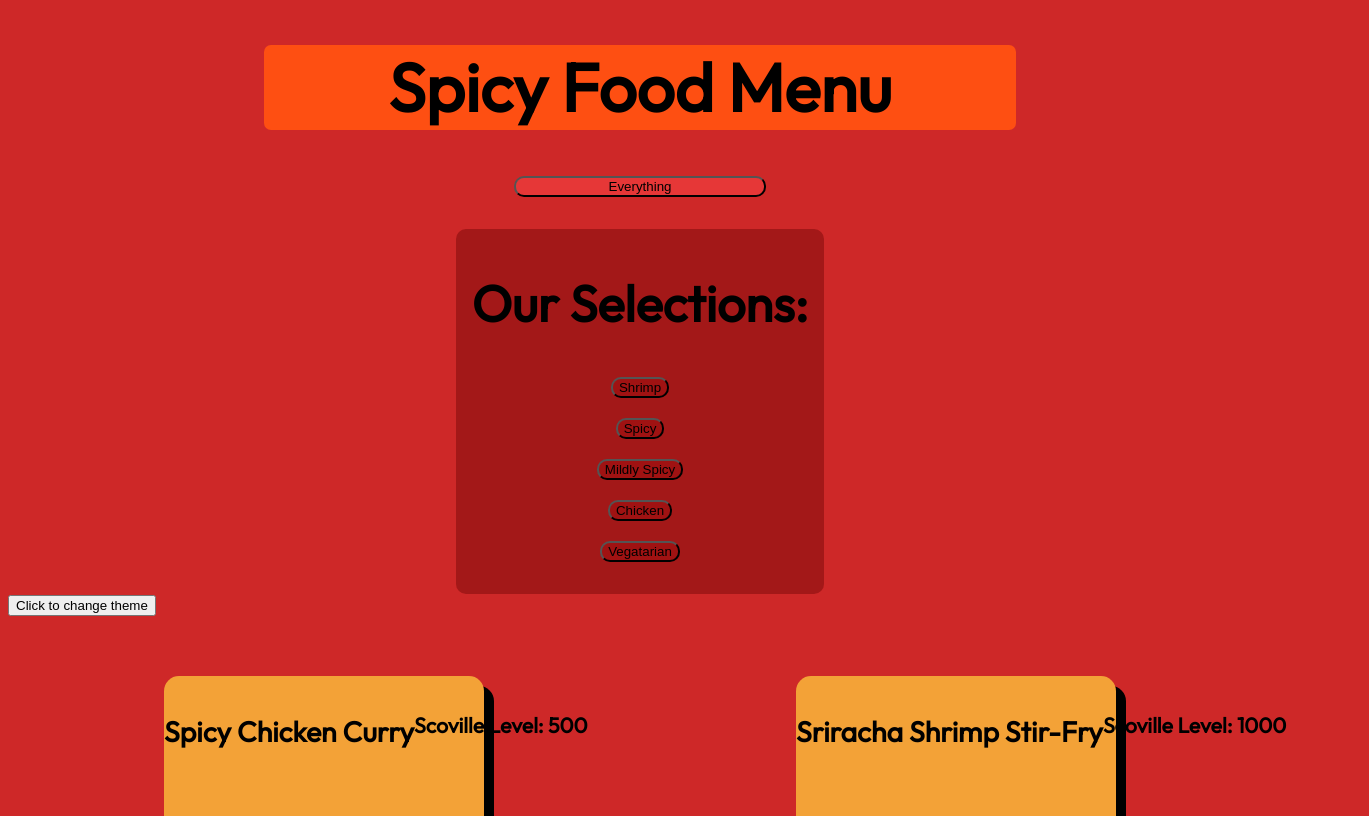
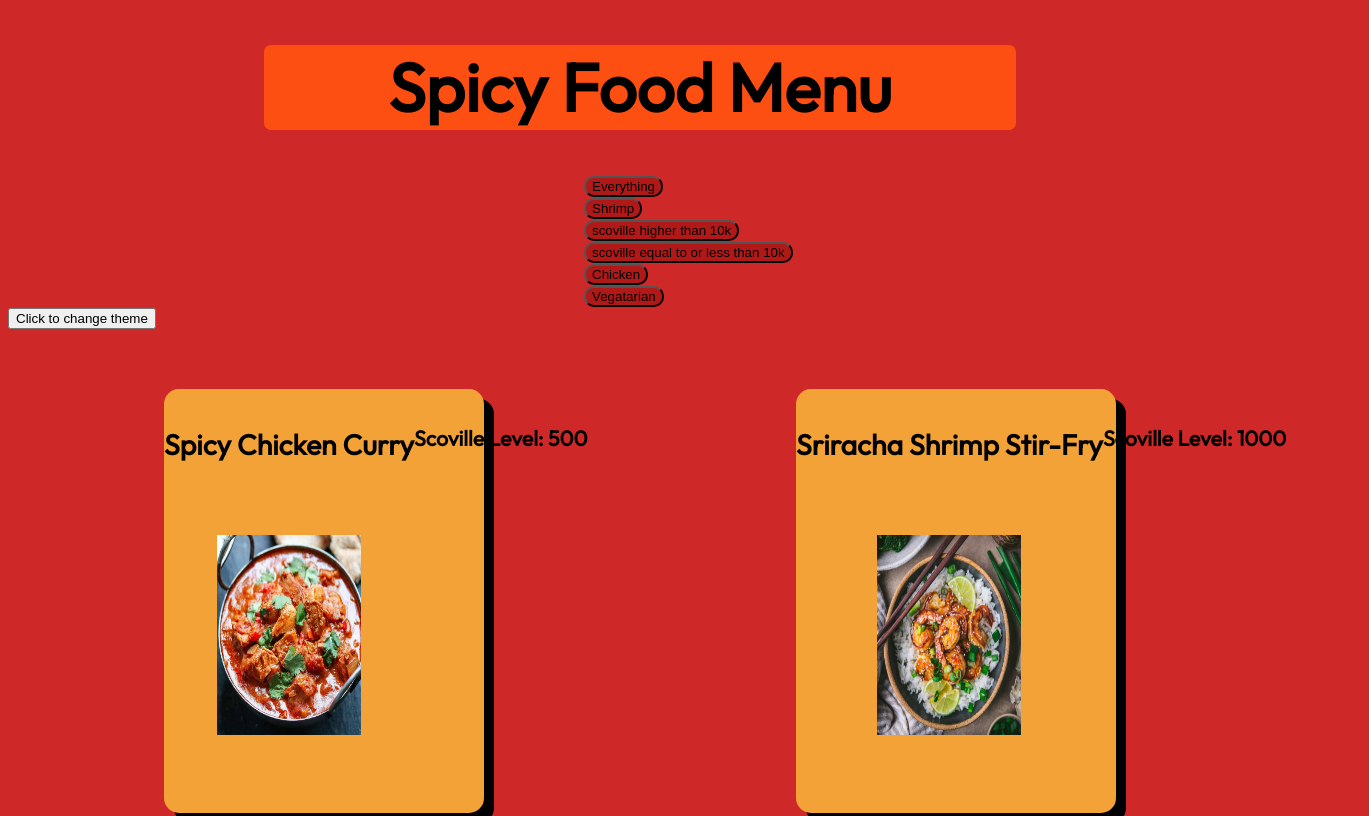
Before and after one commit to staten-island-tech/vite-project-DanielL492, a website built with Vite: page vite-project/index.html in a window 1280 px wide. Shown: the top 816 px of the page, 1369 px wide, since content can reach past the window. Built offline with nearby package versions, Linux system fonts and the light colour scheme; files whose address does not match are found by name.

Commit message:
Revert "sd"
This reverts commit 3f8c0ce62e799f7e6ad8173a5f4a579a9d75a9d7.

```diff
--- a/vite-project/css/style.css
+++ b/vite-project/css/style.css
@@ -75,30 +75,16 @@ h5 {
   justify-content: space-around;
 }
 
-#everything {
-  background-color: rgb(230, 55, 55);
-  height: 20%;
-  width: 20%;
-  margin-left: 40%;
-  margin-right: 40%;
-  margin-bottom: 2.5%;
-}
-
-.type-button {
+#everything,
+#chickenbtn,
+#shrimpbtn,
+#veganbtn,
+#hotbtn,
+#nothotbtn {
+  margin-left:45vw;
+  margin-right:45vw;
   background-color: rgba(158, 15, 15, 0.589);
   border-radius:10px;
-}
-
-#btncontainer {
-  display: flex;
-  align-items: center;
-  flex-direction: column;
-  align-self: center;
-  background-color: #901111ad;
-  padding-bottom: 1%;
-  margin-left: 35vw;
-  margin-right: 35vw;
-  border-radius: 10px;
 }
 
 
--- a/vite-project/index.html
+++ b/vite-project/index.html
@@ -13,14 +13,11 @@
   <body class="hot">
     <h1 class="title">Spicy Food Menu</h1>
     <input type="button" value="Everything" class="type-button" id="everything"> <br>
-    <div id="btncontainer">
-      <h2>Our Selections:</h2>
-      <input type="button" value="Shrimp" class="type-button" id="shrimpbtn"><br>
-      <input type="button" value="Spicy" class="type-button" id="hotbtn"><br>
-      <input type="button" value="Mildly Spicy" class="type-button" id="nothotbtn"><br>
-      <input type="button" value="Chicken" class="type-button" id="chickenbtn"><br>
-      <input type="button" value="Vegatarian" class="type-button" id="veganbtn"> <br>
-    </div>
+    <input type="button" value="Shrimp" class="type-button" id="shrimpbtn">
+    <input type="button" value="scoville higher than 10k" class="type-button" id="hotbtn">
+    <input type="button" value="scoville equal to or less than 10k" class="type-button" id="nothotbtn">
+    <input type="button" value="Chicken" class="type-button" id="chickenbtn">
+    <input type="button" value="Vegatarian" class="type-button" id="veganbtn"> <br>
     <button class="themebtn">Click to change theme</button>
     <div id="flexcontainer"></div>
     <div id="app"></div>
```
